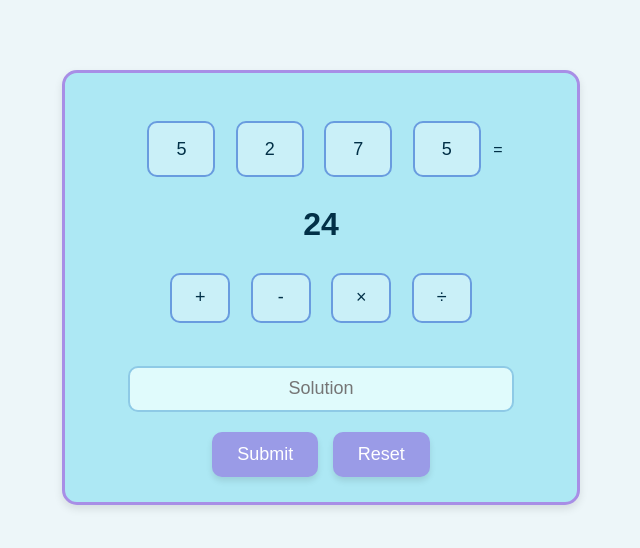
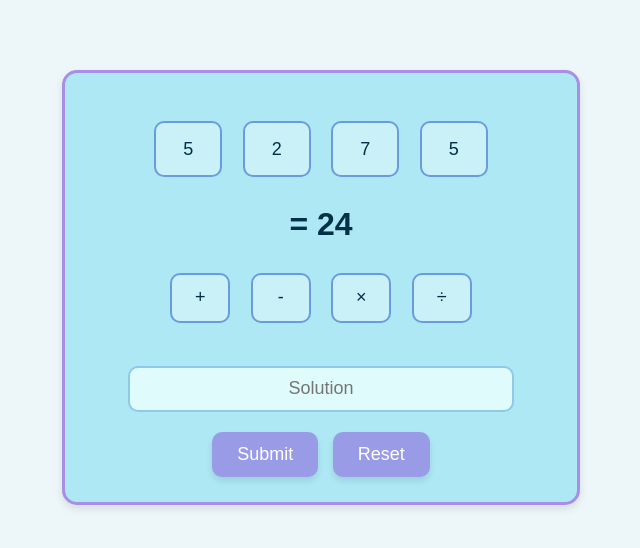
Before and after one commit to Apimizu/24-Game, a plain HTML site: page index.html in a window 1280 px wide. Shown: the whole page, without its empty margins (319-959 px from the left). Drawn offline with Linux system fonts and the light colour scheme.

Commit message:
Update index.html

```diff
--- a/index.html
+++ b/index.html
@@ -31,9 +31,8 @@
       <input type="text" id="num2" placeholder="num" readonly>
       <input type="text" id="num3" placeholder="num" readonly>
       <input type="text" id="num4" placeholder="num" readonly>
-      =
       <span class="answer">
-        <h1>24</h1>
+        <h1>= 24</h1>
       </span>
     </div>
     <div class="operations">
```
